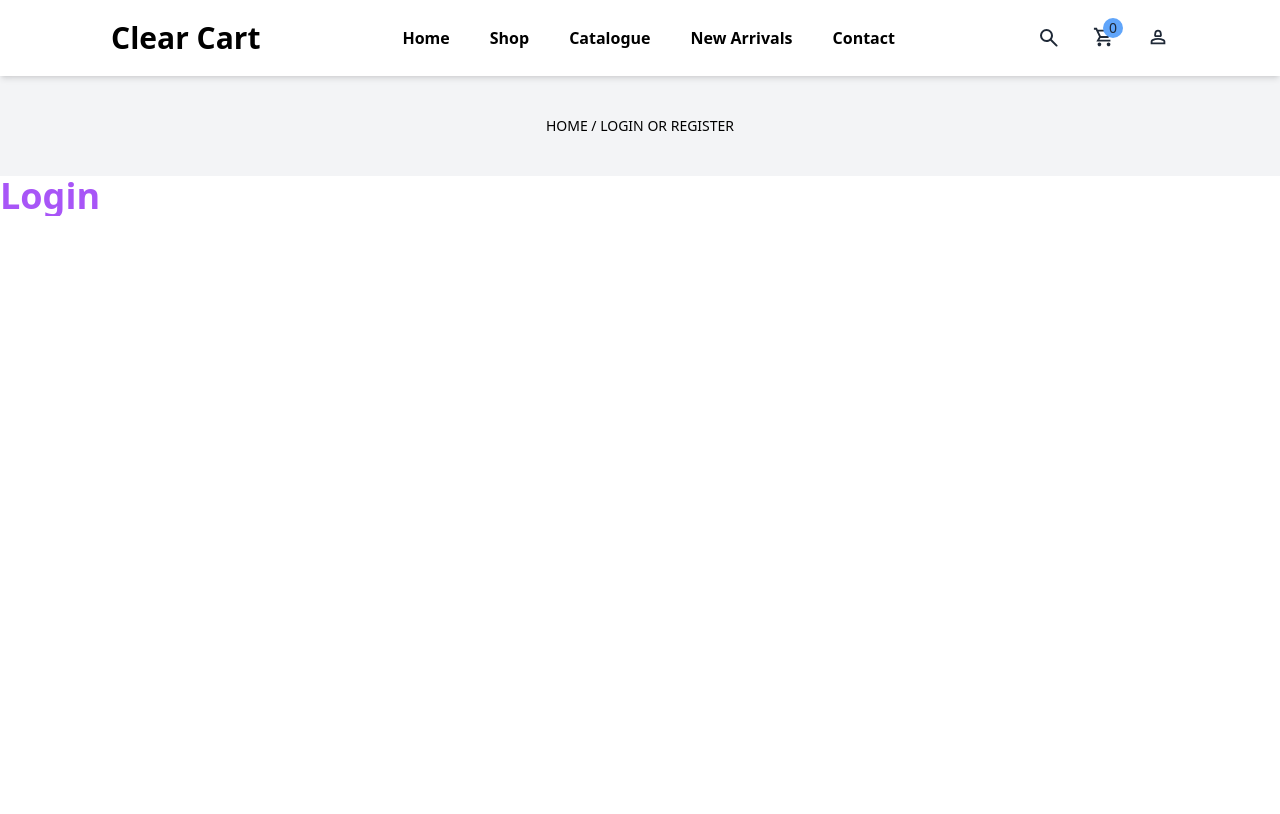
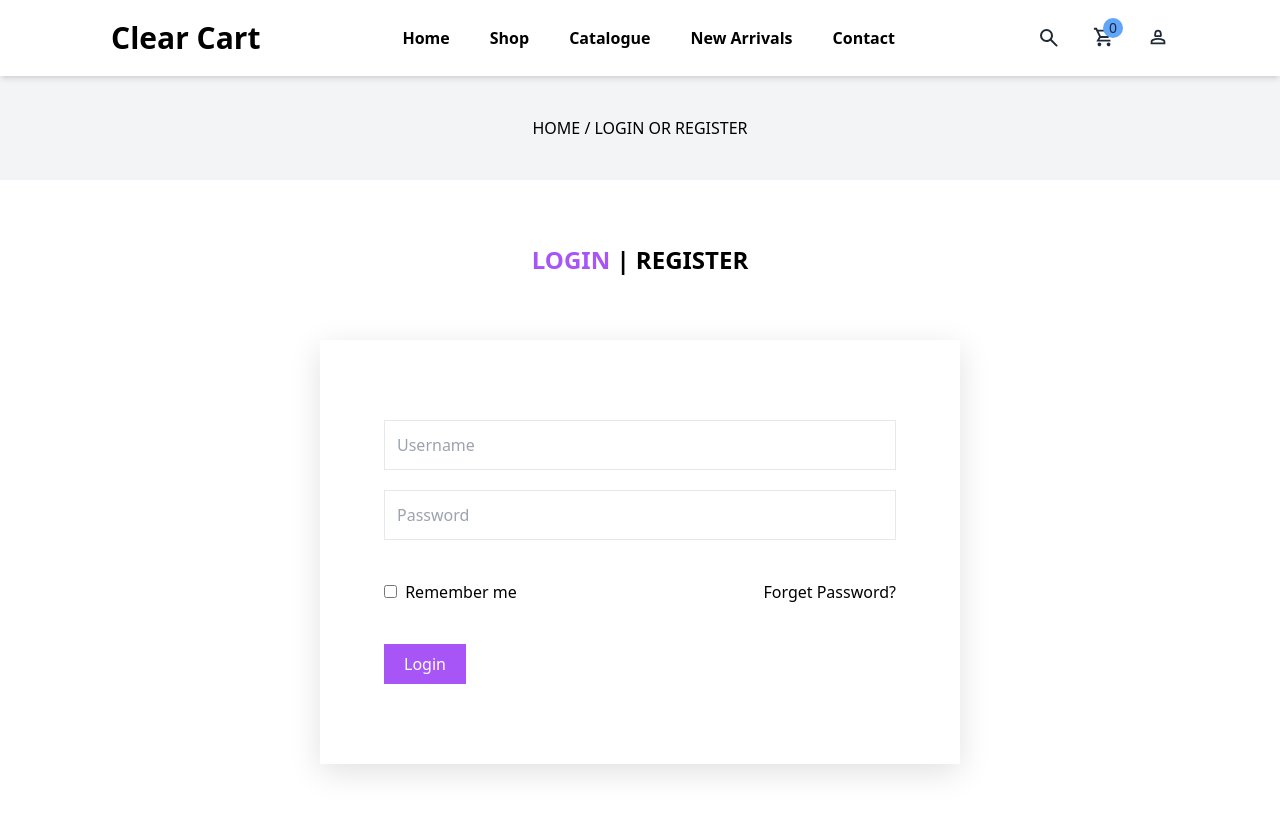
Before and after one commit to MageshVachiravel/E-commerce-Website, a React (Create React App) app in the folder frontend/: page /login in a window 1280 px wide. Shown: the top 814 px of the page. Built offline with nearby package versions, Linux system fonts and the light colour scheme.

Commit message:
docs:login and register page completed

```diff
--- a/frontend/src/App.js
+++ b/frontend/src/App.js
@@ -2,21 +2,21 @@ import Navbar from "./components/Navbar"
 import Home from "./components/Home"
 import { BrowserRouter , Routes , Route } from "react-router-dom"
 import Cart from "./components/Cart"
-import { useState } from "react"
 import Login from "./components/Login"
+import Register from "./components/Register"
 
 
 const App = ()=>{
 
-    const [cart,setCart] = useState([]);
     return (
         <>
         <BrowserRouter>
         <Navbar></Navbar>
         <Routes>
-            <Route path='/' element={<Home cart={cart} setCart={setCart} />}></Route>
-            <Route path='/cart' element={<Cart cart={cart} setCart={setCart} />}></Route>
+            <Route path='/' element={<Home />}></Route>
+            <Route path='/cart' element={<Cart />}></Route>
             <Route path="/login" element={<Login />}></Route>
+            <Route path="/register" element={<Register />}></Route>
         </Routes>
         </BrowserRouter>
         </>
--- a/frontend/src/components/Cart.jsx
+++ b/frontend/src/components/Cart.jsx
@@ -1,27 +1,21 @@
 
-const Cart = ({cart,setCart}) => {
+const Cart = () => {
     return(
         <>
         <h1 className=" text-lg font-semibold">Cart Products</h1>
         <div className="flex flex-col p-3">
-            {
-                cart.map((product,index)=>{
-                return(
-                <div className="flex gap-2 items-center mb-2 border  border-gray-400" key={index}>
+                <div className="flex gap-2 items-center mb-2 border  border-gray-400">
                 <div className=" w-24 h-24">
-                    <img className="w-full h-full" src={product[index].img} alt="Image1" />
+                    <img className="w-full h-full" src="" alt="Image1" />
                 </div>
                 <div>
-                    <h3>{product[index].productName}</h3>
-                    <p>₹ {product[index].price}</p>
+                    <h3>Product Name</h3>
+                    <p>₹ 4000</p>
                 </div>
                 </div>
-                )
-                })
-            }
         </div>
 
-        <h1>Total Price : oooo</h1>
+        <h1>Total Price : 4000</h1>
         </>
     )
 }
--- a/frontend/src/components/DailyDeals.jsx
+++ b/frontend/src/components/DailyDeals.jsx
@@ -69,12 +69,7 @@ const productDetails = [
 
 
 
-const DailyDeals = ({cart,setCart}) => {
-
-    const addCart = () => {
-        setCart([...cart, productDetails])
-    }
-
+const DailyDeals = () => {
     return(
         <>
         <div className="text-center">
@@ -106,7 +101,7 @@ const DailyDeals = ({cart,setCart}) => {
                 </span>
 
                 ₹ {product.price}</p>
-                <button className="text-white mt-3 bg-purple-600 px-4 text-md py-1" onClick={addCart}>Add to cart</button>
+                <button className="text-white mt-3 bg-purple-600 px-4 text-md py-1">Add to cart</button>
                 </div>
                 )
             })
--- a/frontend/src/components/Login.jsx
+++ b/frontend/src/components/Login.jsx
@@ -1,14 +1,33 @@
+import {Link} from "react-router-dom"
+
 const Login = () => {
     return(
         <div>
             <div className="bg-gray-100 py-10 text-center">
-                <h1 className=" text-sm">HOME / <span className="font-medium">LOGIN OR REGISTER</span></h1>
+                <h1 className=" text-md">HOME / <span className="font-medium">LOGIN OR REGISTER</span></h1>
             </div>
 
             <div>
-                <h1 className="text-purple-500 font-bold text-4xl">Login</h1>
+                <h1 className="text-purple-500 font-bold text-2xl text-center mt-16">LOGIN   <Link to={"/register"}> <span className="text-black">| REGISTER</span></Link></h1>
+            </div>
+
+            <div className="flex justify-center my-16">
+                <form action="" className="lg:w-1/2 w-[80%] bg-white shadow-[0_8px_30px_rgb(0,0,0,0.12)] px-16 py-20">
+                    <input type="text" placeholder="Username" className="w-full px-3 border py-3 mb-5 outline-none"/> <br />
+                    <input type="password" placeholder="Password" className="w-full  border px-3 py-3 outline-none" />
+
+                    <div className="mt-10 flex justify-between">
+                        <div>
+                            <input type="checkbox" required/> <span className="ml-1">Remember me</span>
+                        </div>
+                        <p>Forget Password?</p>
+                    </div>
+
+                    <button className="text-left mt-10 bg-purple-500 text-white px-5 py-2 hover:bg-purple-700 transition-all duration-500">Login</button>
+                </form>
             </div>
         </div>
+
     )
 }
 
--- /dev/null
+++ b/frontend/src/components/Register.jsx
@@ -0,0 +1,28 @@
+import {Link} from "react-router-dom"
+
+const Register = () => {
+    return(
+        <div>
+            <div className="bg-gray-100 py-10 text-center">
+                <h1 className=" text-md">HOME / <span className="font-medium">LOGIN OR REGISTER</span></h1>
+            </div>
+
+            <div>
+                <h1 className="text-black font-bold text-2xl text-center mt-16 transition-all"> <Link to={"/login"}> LOGIN </Link>  | <span className="text-purple-500 transition-all">REGISTER</span></h1>
+            </div>
+
+            <div className="flex justify-center my-16">
+                <form action="" className="lg:w-1/2 w-[80%] bg-white shadow-[0_8px_30px_rgb(0,0,0,0.12)] px-16 py-20">
+                    <input type="text" placeholder="Username" className="w-full px-3 border py-3 mb-5 outline-none"/> <br />
+                    <input type="password" placeholder="Password" className="w-full  border px-3 py-3 mb-5 outline-none" /> <br />
+                    <input type="email" placeholder="Email" className="w-full  border px-3 py-3 outline-none" />
+
+                    <button className="text-left mt-10 bg-purple-500 text-white px-5 py-2 hover:bg-purple-700 transition-all duration-500">Register</button>
+                </form>
+            </div>
+        </div>
+
+    )
+}
+
+export default Register
```
